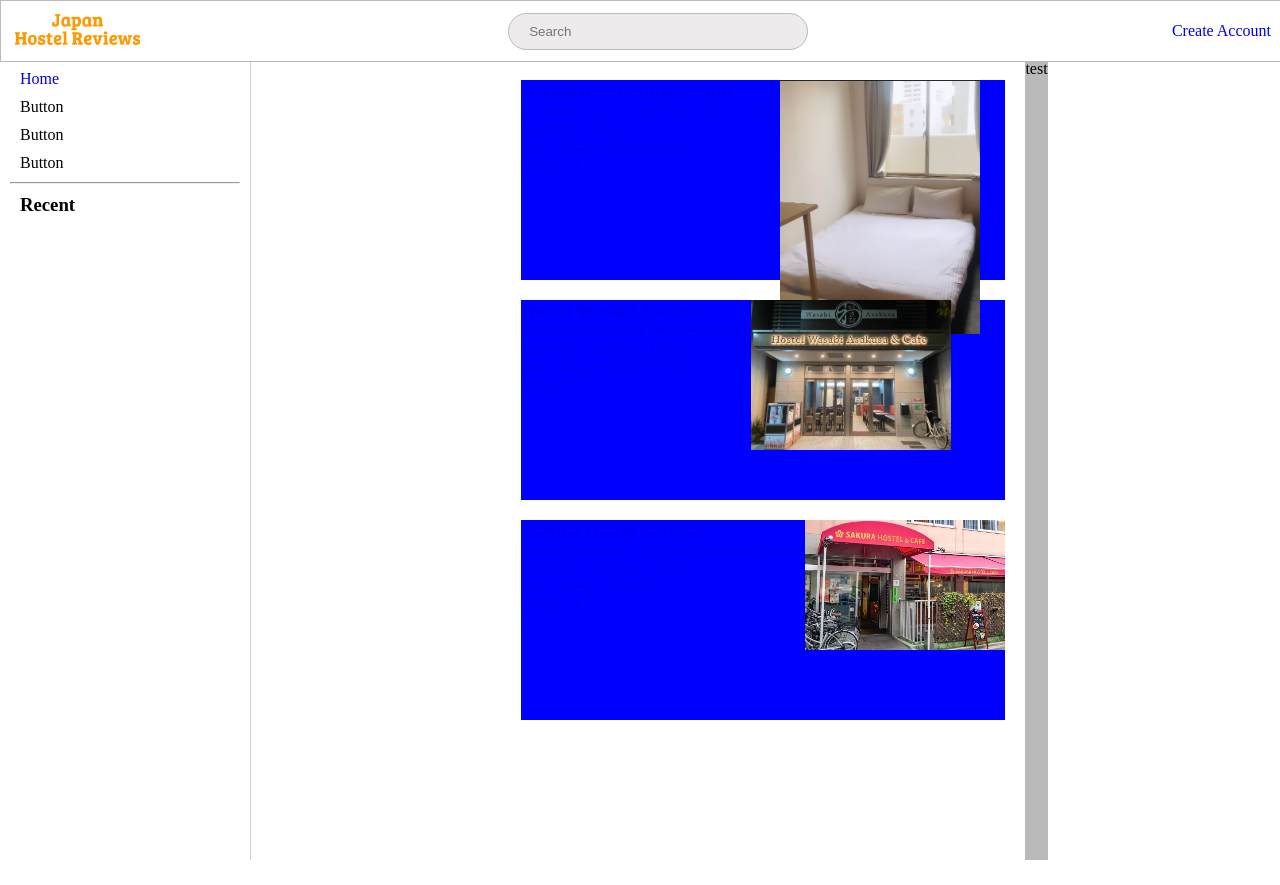
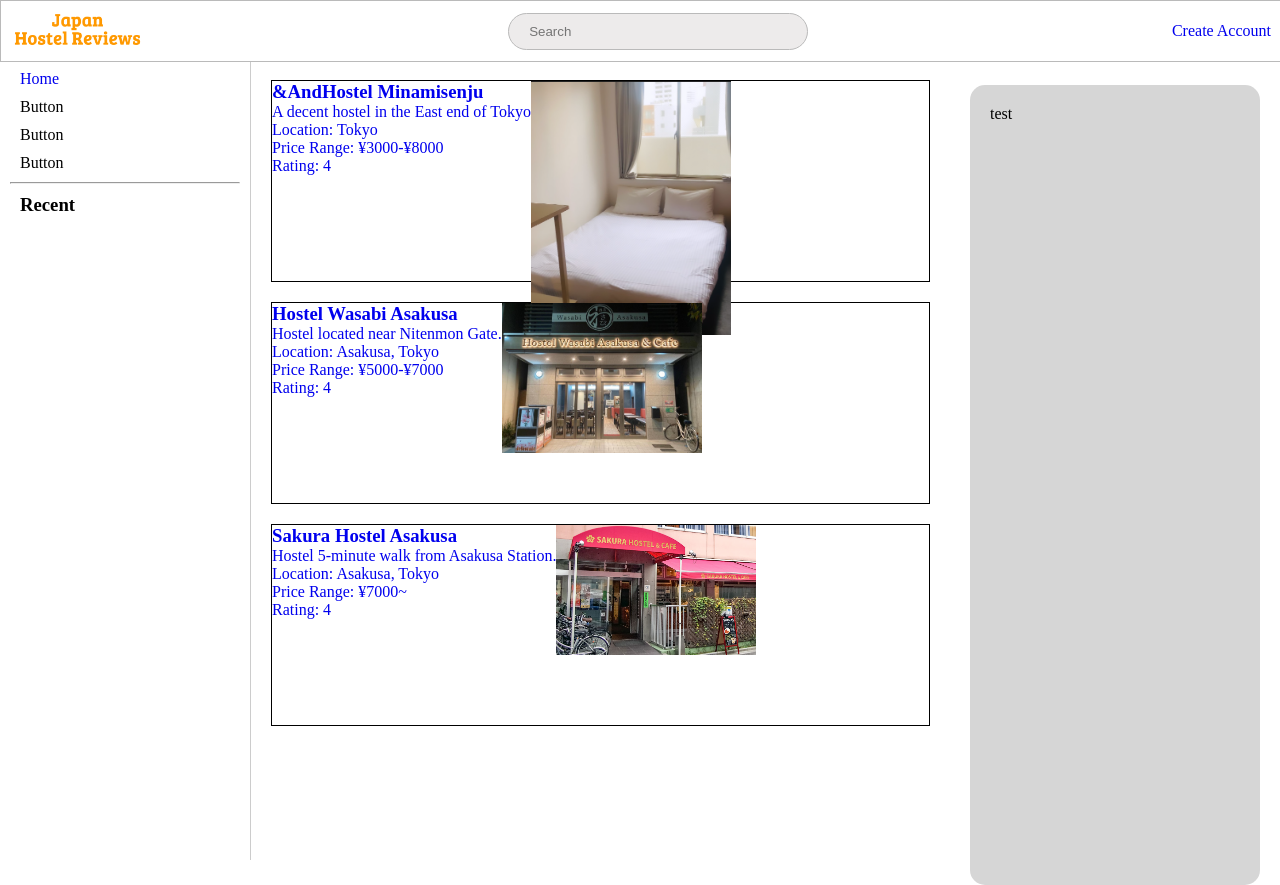
Before and after one commit to lyuhiroyama/japanhostelreviews.com, a PHP site: page / in a window 1280 px wide. Before the commit the page ends 860 px from the top, so only its background shows below. Run offline with PHP 8.4, Linux system fonts and the light colour scheme; data comes from the database, SQL or seed files in the repository.

Commit message:
Create right-panel

```diff
--- a/hostel_details.php
+++ b/hostel_details.php
@@ -40,6 +40,7 @@ $hostel = $stmt->fetch(PDO::FETCH_ASSOC);
             <p>Rating: <?php echo htmlspecialchars($hostel['rating']); ?></p>
             <img src="<?php echo htmlspecialchars($hostel['thumbnail']); ?>" style="max-width: 300px;">
         </div>
+        <?php include('right_panel.php'); ?>
     </div>
 
 
--- a/right_panel.php
+++ b/right_panel.php
@@ -1,8 +1,12 @@
 <head>
     <style>
         .right-panel {
-            height: 100vh;
-            background-color: #bababa;
+            height: calc(100vh - 40px); /* Reduce height to account for the margin (top + bottom) */
+            margin: 25px 20px;
+            padding: 20px;
+            border-radius: 15px;
+            background-color: #d6d6d6;
+            width: 250px;
         }
     </style>
 </head>
--- a/styles.css
+++ b/styles.css
@@ -8,17 +8,14 @@ hr {
 
 .panel-container {
     display: flex;
+    justify-content: space-between;
     height: 100vh; /* Full viewport height */
-}
-
-.body-panel {
-    margin-left: 250px;
 }
 
 .hostel-container {
     height: 200px;
     margin: 20px;
-    background-color: blue;
+    border: black 1px solid;
 }
 
 .hostel {
@@ -29,3 +26,7 @@ hr {
     width: 200px;
     height: auto;
 }
+
+.body-panel {
+    flex-grow: 1; /* Not exactly sure how this works, but it fills up the centre of viewport dynamically */
+}
```
